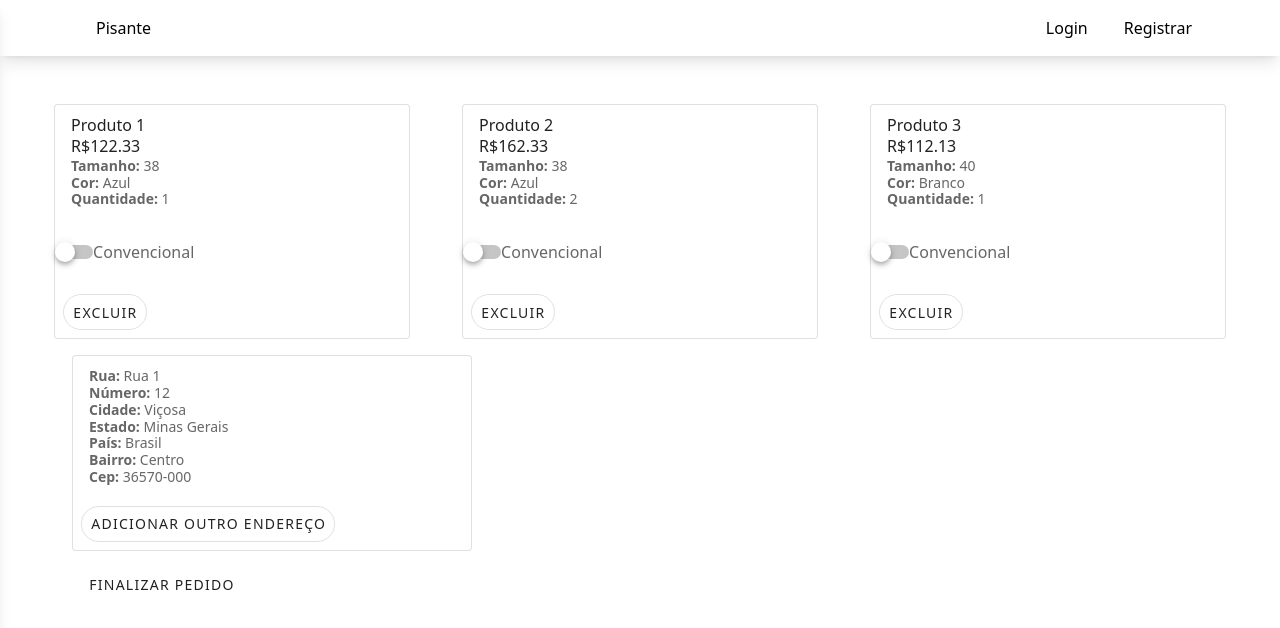
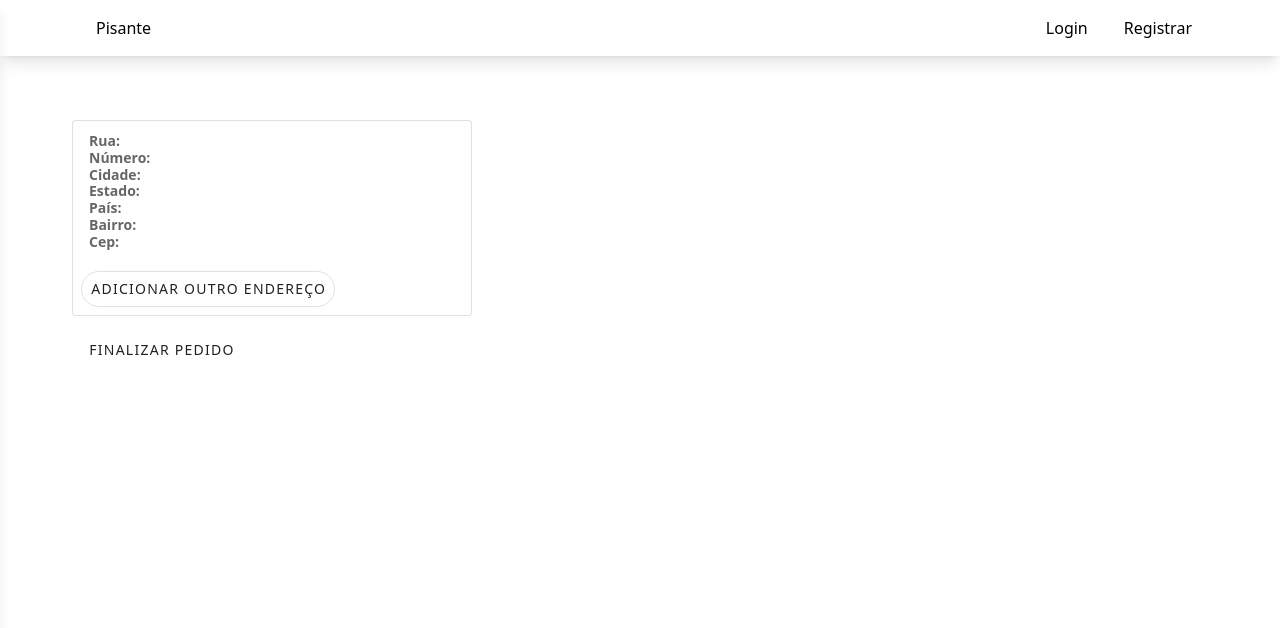
Before and after one commit to DiegoTeixeira7/pisante, a Nuxt app: page /carrinho in a window 1280 px wide. Shown: the top 628 px of the page. Built offline with nearby package versions, Linux system fonts and the light colour scheme.

Commit message:
obter items do carrinho dinamicamente

```diff
--- a/components/Address.vue
+++ b/components/ListAddress.vue
@@ -27,7 +27,9 @@
     </v-list-item>
 
     <v-card-actions>
-      <v-btn outlined rounded text> Adicionar outro endereço </v-btn>
+      <v-btn outlined rounded text @click="addAddress">
+        Adicionar outro endereço
+      </v-btn>
     </v-card-actions>
   </v-card>
 </template>
@@ -41,6 +43,11 @@ export default {
     },
   },
   data: () => ({}),
+  methods: {
+    addAddress() {
+      console.log(this.address)
+    },
+  },
 }
 </script>
 
--- a/components/ProductCheckout.vue
+++ b/components/ProductCheckout.vue
@@ -7,27 +7,11 @@
           R${{ item.price ? item.price : '0,00' }}
         </v-list-item-title>
         <v-list-item-subtitle>
-          <span
-            ><b>Tamanho:</b>
-            {{
-              item.model && item.model.inventory && item.model.inventory.size
-                ? item.model.inventory.size
-                : ''
-            }}</span
-          >
+          <span><b>Tamanho:</b> {{ item.size ? item.size : '' }}</span>
           <br />
-          <span
-            ><b>Cor:</b>
-            {{
-              item.model && item.model.inventory && item.model.inventory.color
-                ? item.model.inventory.color
-                : ''
-            }}</span
-          >
+          <span><b>Cor:</b> {{ item.color ? item.color : '' }}</span>
           <br />
-          <span
-            ><b>Quantidade:</b> {{ item.quantity ? item.quantity : 1 }}</span
-          >
+          <span><b>Quantidade:</b> {{ item.amount ? item.amount : 1 }}</span>
           <br />
         </v-list-item-subtitle>
       </v-list-item-content>
--- a/pages/carrinho.vue
+++ b/pages/carrinho.vue
@@ -13,7 +13,7 @@
     </div>
 
     <div class="lg:tw-ml-10 tw-mt-4">
-      <Address :address="address" />
+      <list-address :address="address" />
     </div>
 
     <div class="tw-mt-4 lg:tw-ml-10 tw-flex tw-flex-justify-items-center">
@@ -26,72 +26,18 @@
 export default {
   data: () => ({
     page: 1,
-    items: [
-      {
-        title: 'Produto 1',
-        slug: '/produto-1',
-        price: 122.33,
-        quantity: 1,
-        model: {
-          brand: 'Nike',
-          material: 'Couro',
-          intendedAudience: 'Masculino',
-          closure: 'Cadarço',
-          isShockAbsorbers: true,
-          isAntiOdourInsole: true,
-          inventory: {
-            size: 38,
-            color: 'Azul',
-          },
-        },
-      },
-      {
-        title: 'Produto 2',
-        slug: '/produto-2',
-        price: 162.33,
-        quantity: 2,
-        model: {
-          brand: 'Nike',
-          material: 'Couro',
-          intendedAudience: 'Masculino',
-          closure: 'Cadarço',
-          isShockAbsorbers: true,
-          isAntiOdourInsole: true,
-          inventory: {
-            size: 38,
-            color: 'Azul',
-          },
-        },
-      },
-      {
-        title: 'Produto 3',
-        slug: '/produto-3',
-        price: 112.13,
-        quantity: 1,
-        model: {
-          brand: 'Nike',
-          material: 'Couro',
-          intendedAudience: 'Masculino',
-          closure: 'Cadarço',
-          isShockAbsorbers: true,
-          isAntiOdourInsole: true,
-          inventory: {
-            size: 40,
-            color: 'Branco',
-          },
-        },
-      },
-    ],
-    address: {
-      street: 'Rua 1',
-      city: 'Viçosa',
-      state: 'Minas Gerais',
-      cep: '36570-000',
-      country: 'Brasil',
-      number: 12,
-      neighborhood: 'Centro',
-    },
+    items: [],
+    address: {},
   }),
+  mounted() {
+    this.items = localStorage.getItem('cart')
+      ? JSON.parse(localStorage.getItem('cart'))
+      : []
+
+    this.address = localStorage.getItem('user')
+      ? JSON.parse(localStorage.getItem('user'))
+      : {}
+  },
 }
 </script>
 <style>
```
